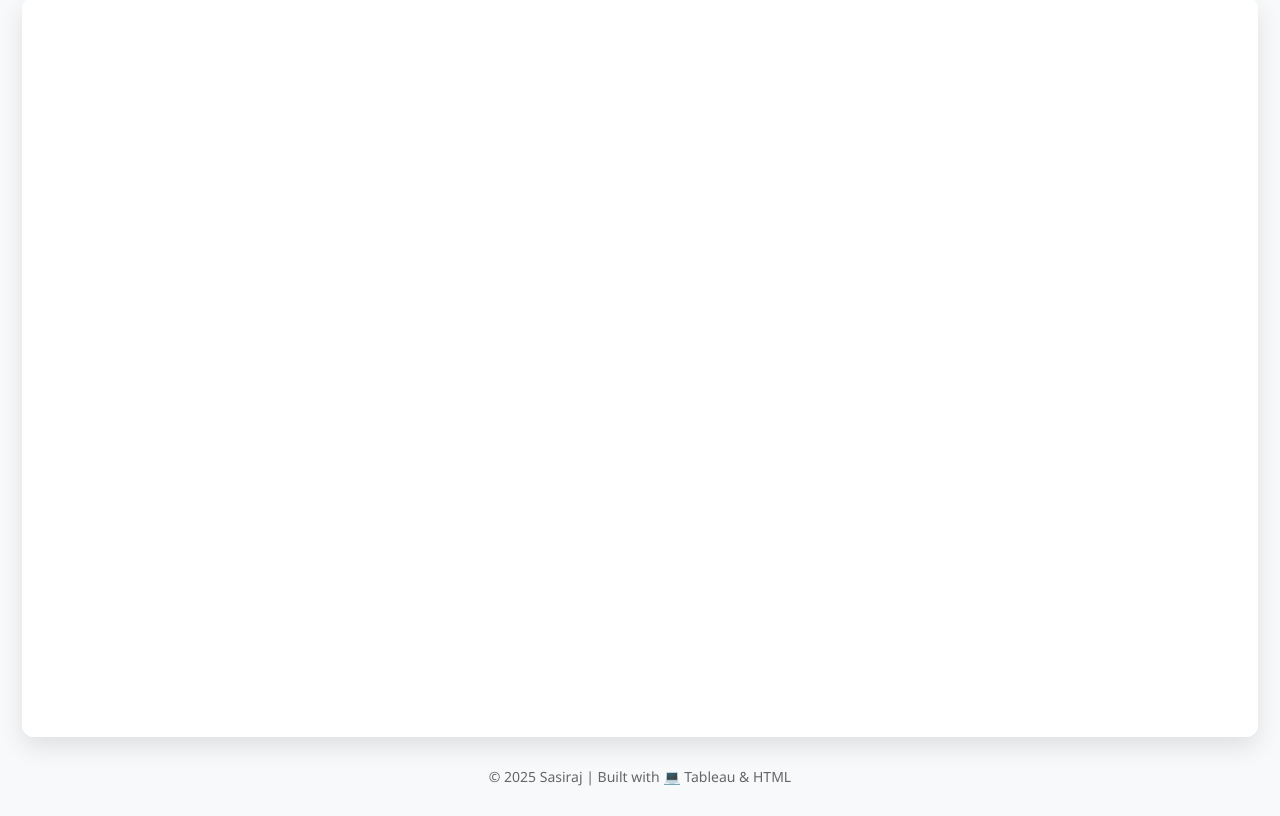
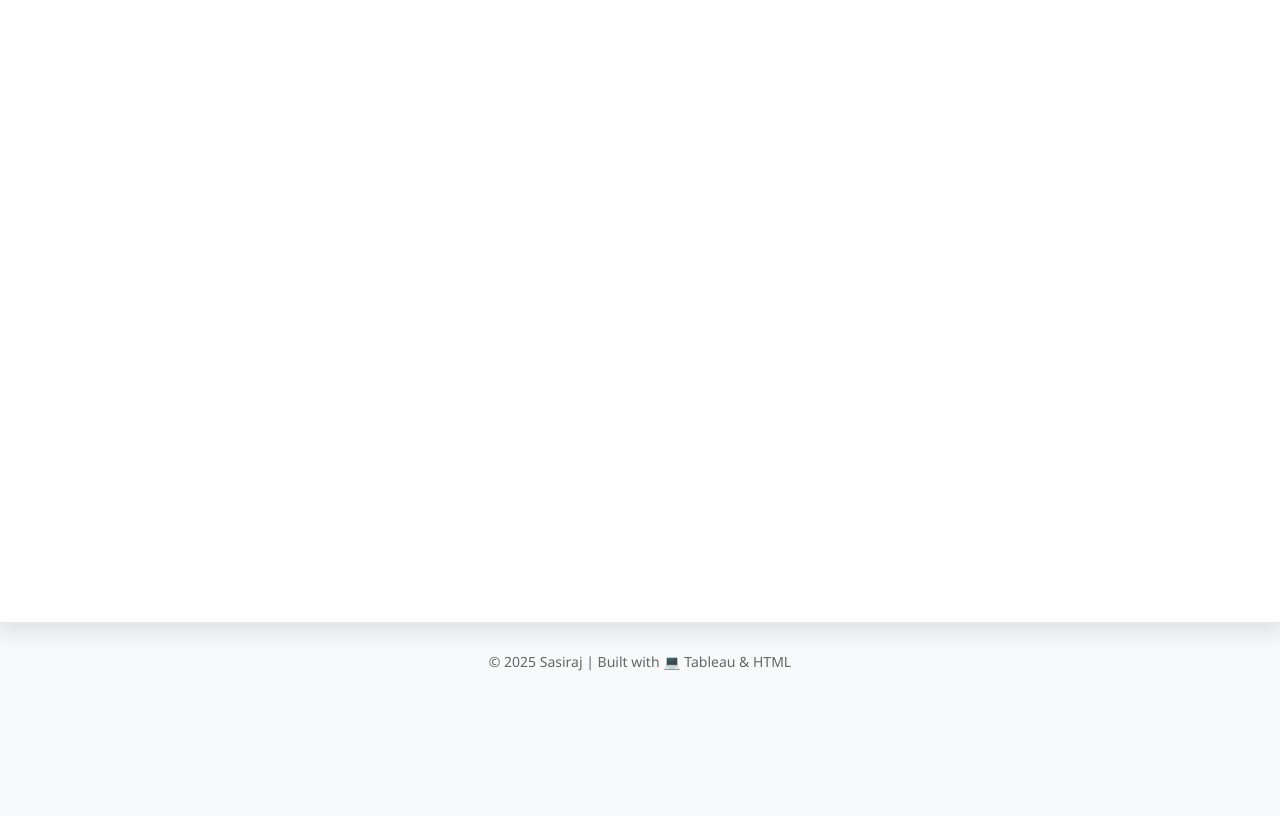
Before and after one commit to sasibbfde/dashboard, a plain HTML site: page index.html in a window 1280 px wide. Shown: the part 129-945 px from the top of the page. After the commit the page ends 830 px from the top, so only its background shows below. Drawn offline with Linux system fonts and the light colour scheme.

Commit message:
index.html

```diff
--- a/index.html
+++ b/index.html
@@ -2,7 +2,7 @@
 <html lang="en">
 <head>
   <meta charset="UTF-8">
-  <title>Dashboard s</title>
+  <title>Dashboard</title>
   <meta name="viewport" content="width=device-width, initial-scale=1">
   <style>
     body {
@@ -26,13 +26,26 @@
 
     .dashboard-container {
       width: 100%;
-      max-width: 95vw;
-      max-height: 90vh;
-      overflow: auto; /* Enables both vertical and horizontal scrolling */
+      max-width: 100vw;
+      height: auto;
+      overflow: auto;
       background: white;
       box-shadow: 0 10px 25px rgba(0, 0, 0, 0.1);
       border-radius: 12px;
       padding: 10px;
+    }
+
+    .tableauPlaceholder {
+      width: 100%;
+      min-width: 100%;
+      height: auto;
+    }
+
+    .tableauViz {
+      width: 100%;
+      height: 75vh;
+      min-height: 500px;
+      border: none;
     }
 
     footer {
@@ -41,23 +54,34 @@
       font-size: 14px;
       text-align: center;
     }
+
+    @media (max-width: 768px) {
+      header h1 {
+        font-size: 1.4em;
+      }
+
+      .tableauViz {
+        height: 80vh;
+        min-height: 400px;
+      }
+    }
   </style>
 </head>
 <body>
 
   <header>
-    <h1> Dashboard</h1>
+    <h1>Dashboard</h1>
   </header>
 
   <div class="dashboard-container">
     <!-- Tableau Embed Code -->
-    <div class='tableauPlaceholder' id='viz1748634222924' style='position: relative; min-width: 1400px; min-height: 1850px;'>
+    <div class='tableauPlaceholder' id='viz1748634222924' style='position: relative;'>
       <noscript>
         <a href='#'>
           <img alt='Dashboard' src='https://public.tableau.com/static/images/sa/sasi_17486339483790/Dashboard1/1_rss.png' style='border: none' />
         </a>
       </noscript>
-      <object class='tableauViz' style='display:none;'>
+      <object class='tableauViz'>
         <param name='host_url' value='https%3A%2F%2Fpublic.tableau.com%2F' />
         <param name='embed_code_version' value='3' />
         <param name='site_root' value='' />
@@ -76,8 +100,8 @@
     <script type='text/javascript'>
       var divElement = document.getElementById('viz1748634222924');
       var vizElement = divElement.getElementsByTagName('object')[0];
-      vizElement.style.width = '1400px';
-      vizElement.style.height = '1850px';
+      vizElement.style.width = "100%";
+      vizElement.style.height = "75vh";
       var scriptElement = document.createElement('script');
       scriptElement.src = 'https://public.tableau.com/javascripts/api/viz_v1.js';
       vizElement.parentNode.insertBefore(scriptElement, vizElement);
```
